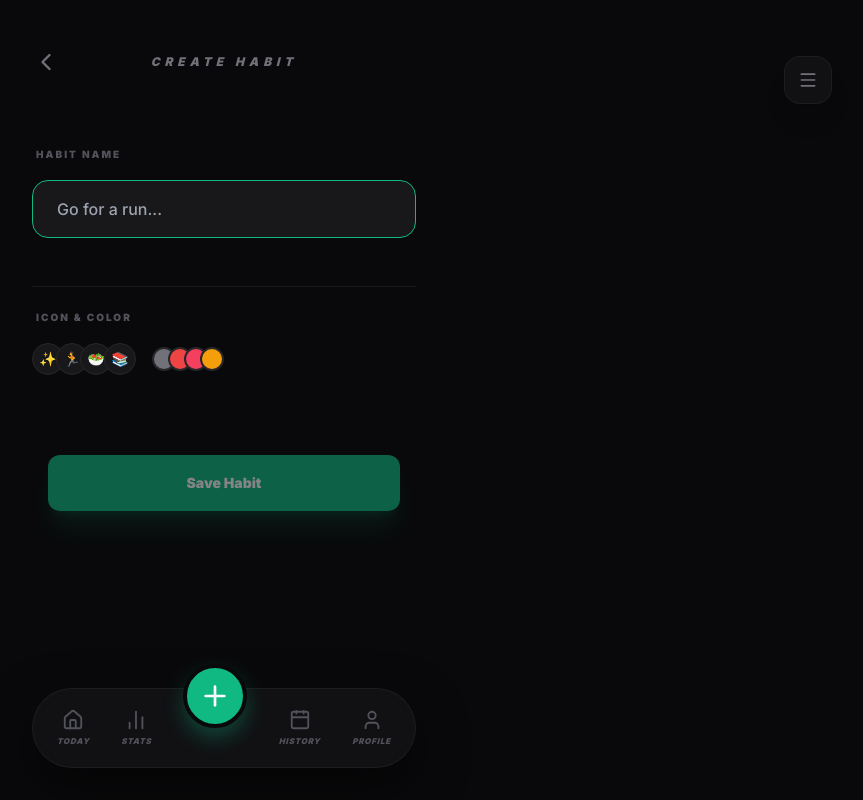
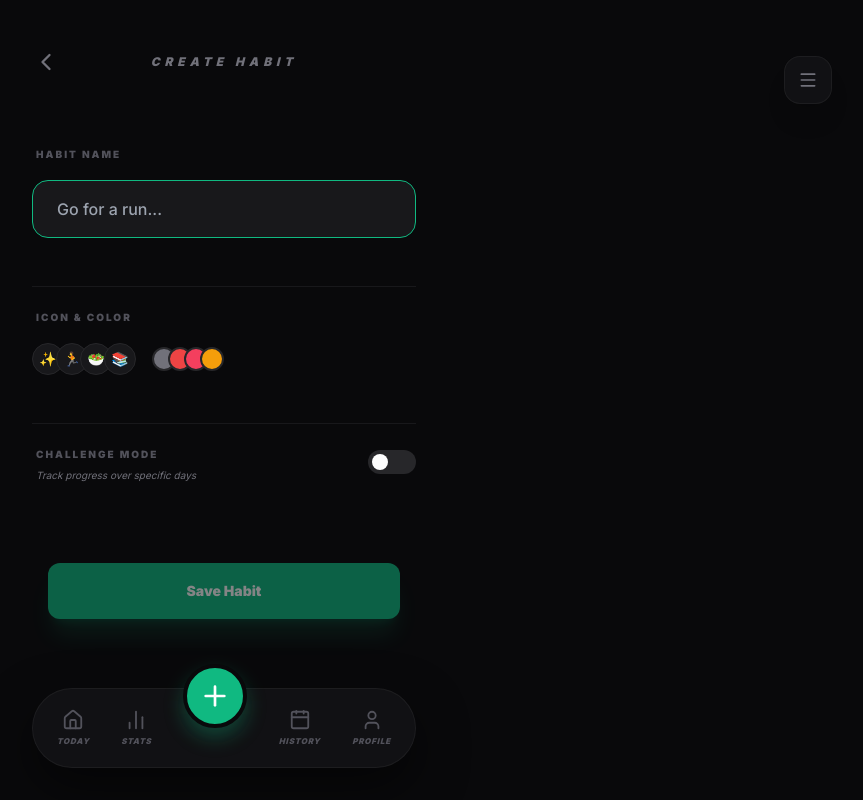
Before and after one commit to sobhimalak/habit-tracker, a Next.js app: page /add in a window 1280 px wide. Shown: the whole page, without its empty margins (416-1279 px from the left). Built offline with nearby package versions, Linux system fonts and the light colour scheme.

Commit message:
Add Challenge Mode toggle and customizable Goal Days (30/75/100) to Add Habit page

```diff
--- a/app/add/page.tsx
+++ b/app/add/page.tsx
@@ -82,6 +82,45 @@ export default function AddHabit() {
              </div>
           </div>
         </div>
+        <div className="space-y-6 pt-4 border-t border-zinc-900">
+          <div className="flex items-center justify-between">
+            <div className="space-y-1">
+              <label className="text-[10px] font-black text-zinc-600 uppercase tracking-[0.2em] ml-1">Challenge Mode</label>
+              <p className="text-[10px] text-zinc-500 italic pl-1">Track progress over specific days</p>
+            </div>
+            <button
+              type="button"
+              onClick={() => setIsChallenge(!isChallenge)}
+              className={`w-12 h-6 rounded-full transition-all relative ${isChallenge ? 'bg-emerald-500' : 'bg-zinc-800'}`}
+            >
+              <div className={`absolute top-1 w-4 h-4 rounded-full bg-white transition-all ${isChallenge ? 'left-7' : 'left-1'}`} />
+            </button>
+          </div>
+
+          {isChallenge && (
+            <div className="space-y-4 animate-slide-up">
+              <label className="text-[10px] font-black text-zinc-600 uppercase tracking-[0.2em] ml-1">Goal (Days)</label>
+              <div className="flex gap-2">
+                {['30', '75', '100'].map(goal => (
+                  <button
+                    key={goal}
+                    type="button"
+                    onClick={() => setChallengeGoal(goal)}
+                    className={`flex-1 py-3 rounded-xl border font-black text-xs transition-all ${challengeGoal === goal ? 'bg-emerald-500/10 border-emerald-500 text-emerald-500' : 'bg-zinc-900 border-zinc-800 text-zinc-500'}`}
+                  >
+                    {goal} DAYS
+                  </button>
+                ))}
+                <input
+                  type="number"
+                  value={challengeGoal}
+                  onChange={(e) => setChallengeGoal(e.target.value)}
+                  className="w-20 bg-zinc-900 border border-zinc-800 rounded-xl px-2 text-center text-white font-black text-xs focus:outline-none focus:border-emerald-500"
+                />
+              </div>
+            </div>
+          )}
+        </div>
         <div className="pt-8 px-4">
           <button
             type="submit"
```
